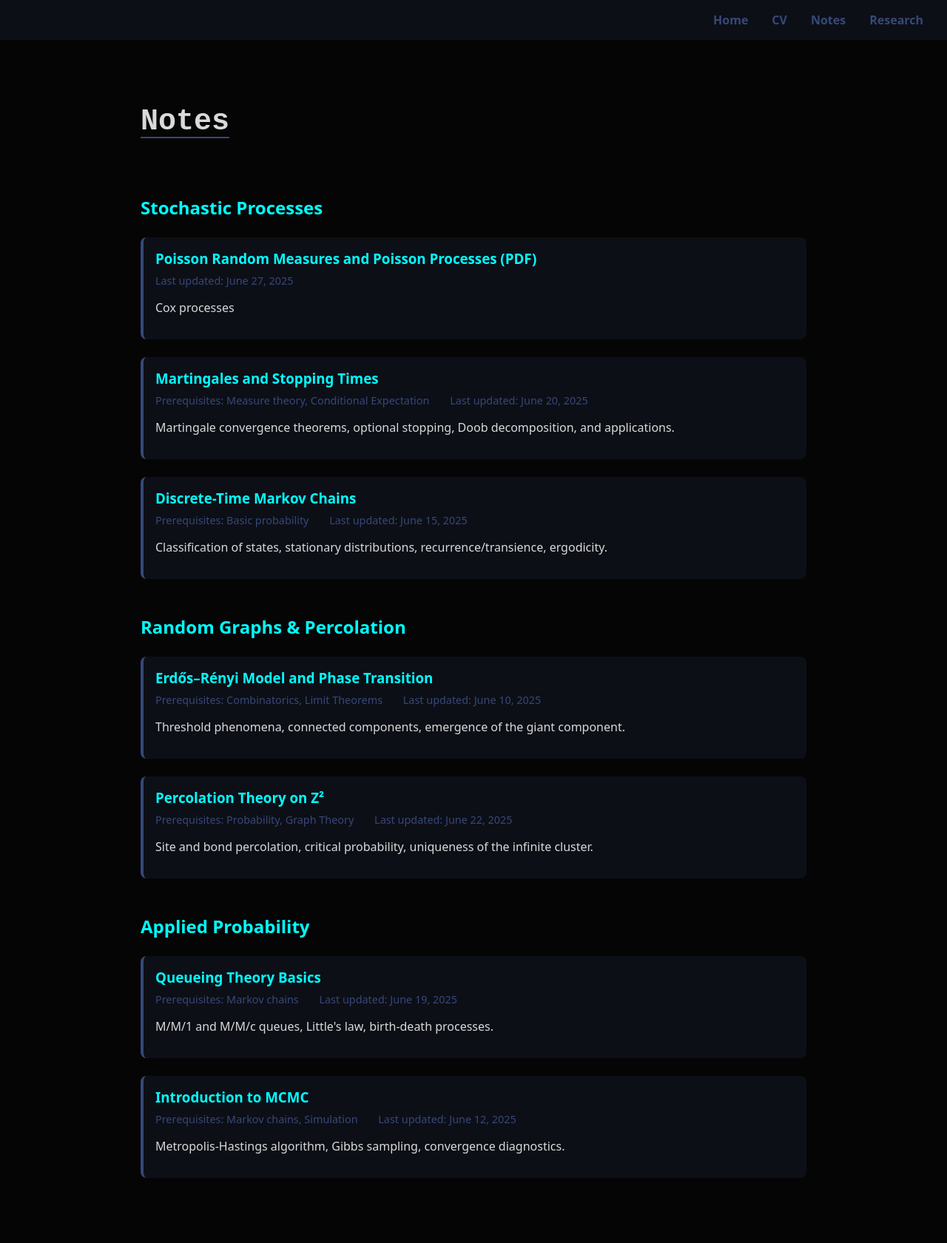
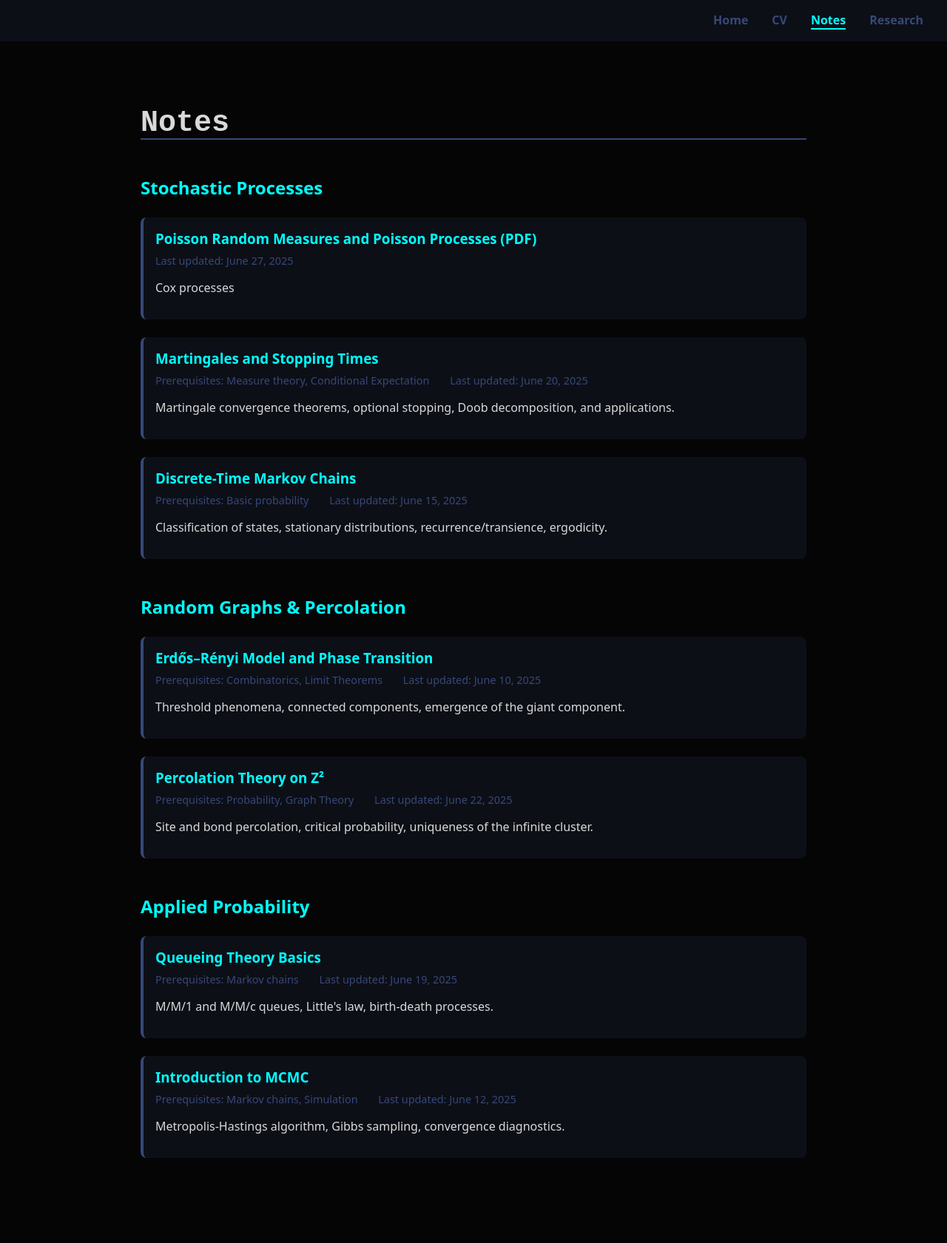
Before and after one commit to PONKAILASHRAJ/pk, a Jekyll site: the page notes.html, which Jekyll copies as it is, in a window 1280 px wide. Shown: the whole page at 74% size. Built offline with Jekyll 4.4.1, drawn with Linux system fonts in a browser that asks for light colours; after the commit the page ends 1654 px from its top, so only the background shows below that.

Commit message:
notes.html

```diff
--- a/notes.html
+++ b/notes.html
@@ -32,10 +32,31 @@
       color: var(--accent);
       text-decoration: none;
       font-weight: bold;
+      position: relative;
+      padding-bottom: 2px; /* small padding so underline isn't too low */
     }
 
-    nav a:hover {
+    /* Underline on hover */
+    nav a:hover,
+    nav a.active {
       color: var(--highlight);
+    }
+
+    /* Create underline directly under text */
+    nav a::after {
+      content: '';
+      position: absolute;
+      left: 0;
+      bottom: 0;  /* exactly at the bottom of text */
+      width: 0;
+      height: 2px;
+      background-color: var(--highlight);
+      transition: width 0.3s ease;
+    }
+
+    nav a:hover::after,
+    nav a.active::after {
+      width: 100%;
     }
 
     .container {
@@ -44,49 +65,15 @@
       margin: 0 auto;
     }
 
-    /* Typewriter effect for h1 "Notes" */
     h1 {
       color: var(--text);
       border-bottom: 2px solid var(--accent);
-      padding-bottom: 0;  /* no gap between text and underline */
+      padding-bottom: 0;
       line-height: 1;
       margin-bottom: 1.5rem;
-
-      /* typewriter styles */
-      white-space: nowrap;
-      overflow: hidden;
-      width: 0;
-      display: inline-block;
-      animation: typing 2.5s steps(5, end) forwards;
       font-weight: bold;
       font-size: 2.5rem;
       font-family: monospace, monospace;
-      user-select: none;
-    }
-
-    @keyframes typing {
-      from { width: 0; }
-      to { width: 5ch; }
-    }
-
-    /* Optional blinking caret (disappears after typing) */
-    h1::after {
-      content: '|';
-      display: inline-block;
-      animation: blink 0.7s steps(1) infinite;
-      color: var(--highlight);
-      margin-left: 2px;
-    }
-
-    /* Hide caret after typing finishes */
-    h1.typed::after {
-      content: '';
-      animation: none;
-    }
-
-    @keyframes blink {
-      0%, 100% { opacity: 1; }
-      50% { opacity: 0; }
     }
 
     h2 {
@@ -129,14 +116,14 @@
 </head>
 <body>
   <nav>
-    <a href="index.html">Home</a>
-    <a href="cv.html">CV</a>
-    <a href="notes.html">Notes</a>
-    <a href="research.html">Research</a>
+    <a href="index.html" class="">Home</a>
+    <a href="cv.html" class="">CV</a>
+    <a href="notes.html" class="active">Notes</a>
+    <a href="research.html" class="">Research</a>
   </nav>
 
   <div class="container">
-    <h1 id="typed-heading">Notes</h1>
+    <h1>Notes</h1>
 
     <h2>Stochastic Processes</h2>
 
```
Also changed, not shown: other parts of notes.html (+0 -8 lines).
